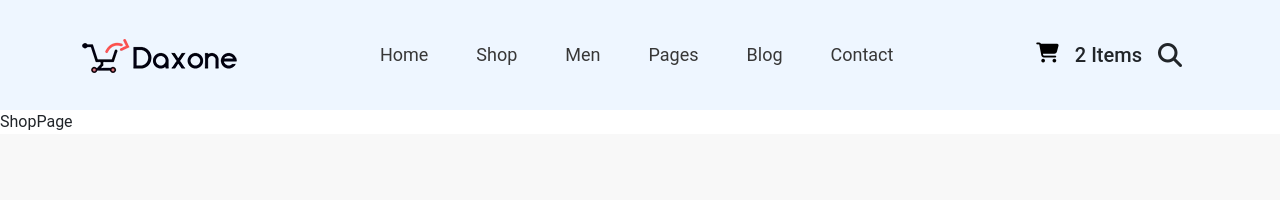
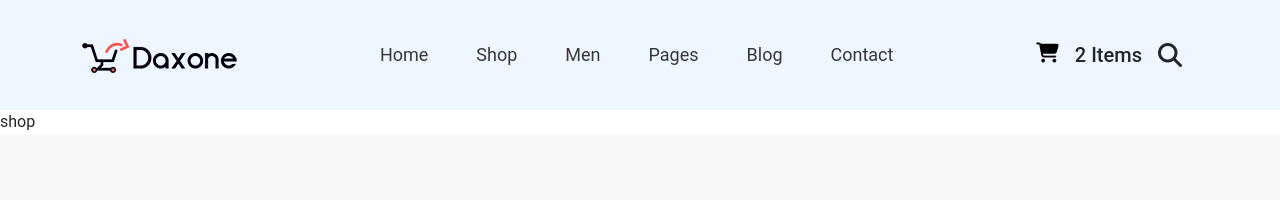
Before and after one commit to samir-mzade/daxone-ecommerce, a React (Create React App) app: page /shop in a window 1280 px wide. Shown: the top 200 px of the page. Built offline with nearby package versions, Linux system fonts and the light colour scheme.

Commit message:
started shop page

```diff
--- a/src/components/header/Header.jsx
+++ b/src/components/header/Header.jsx
@@ -70,7 +70,7 @@ const Header = () => {
                   </ul>
                 </li>
                 <li className="nav-menu-list-item ">
-                  <a href="shop.html">Shop</a>
+                  <a href="shop">Shop</a>
                   <ul
                     className="home-dropdown d-flex justify-content-between gap-4 fs-6"
                     style={{ left: "-200px", width: " 60vw" }}
--- a/src/pages/ShopPage/ShopPage.jsx
+++ b/src/pages/ShopPage/ShopPage.jsx
@@ -2,7 +2,11 @@ import React from 'react'
 
 const ShopPage = () => {
   return (
-    <div>ShopPage</div>
+    <div>
+
+      shop
+
+    </div>
   )
 }
 
```
